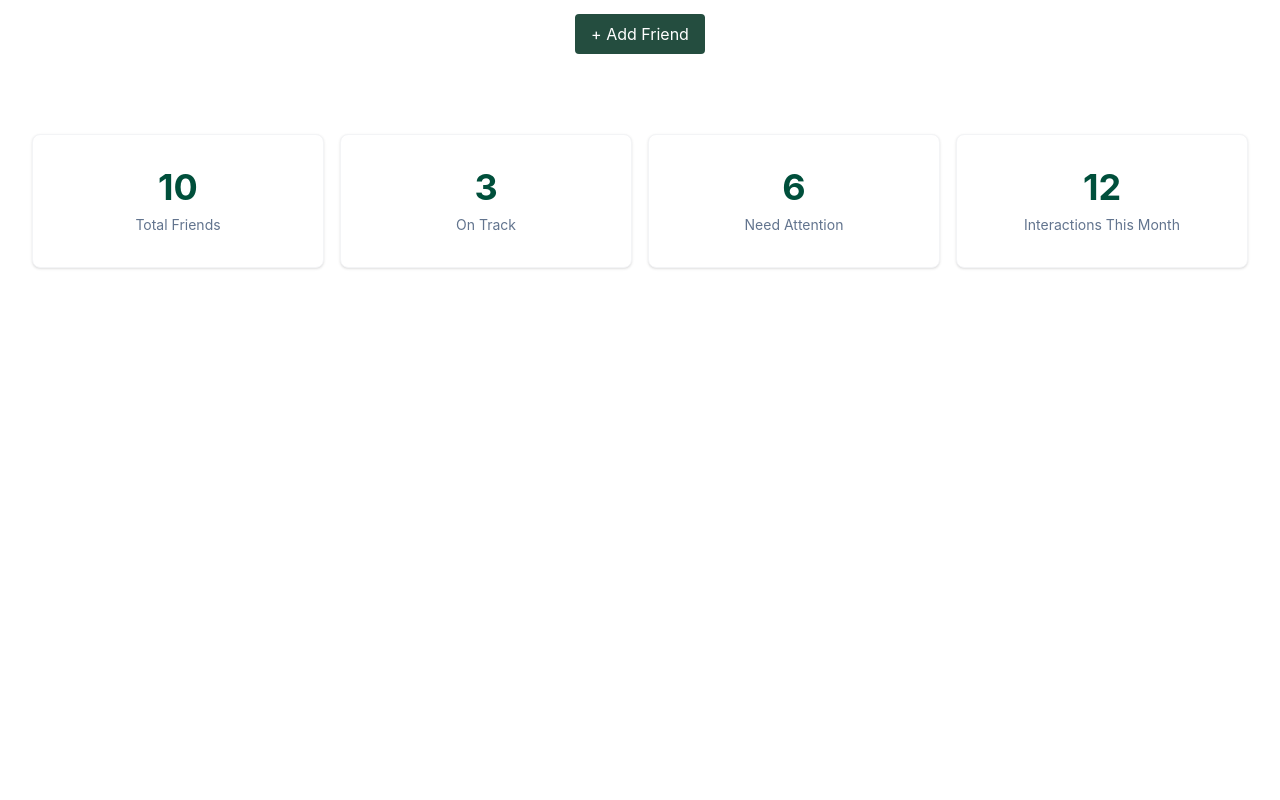
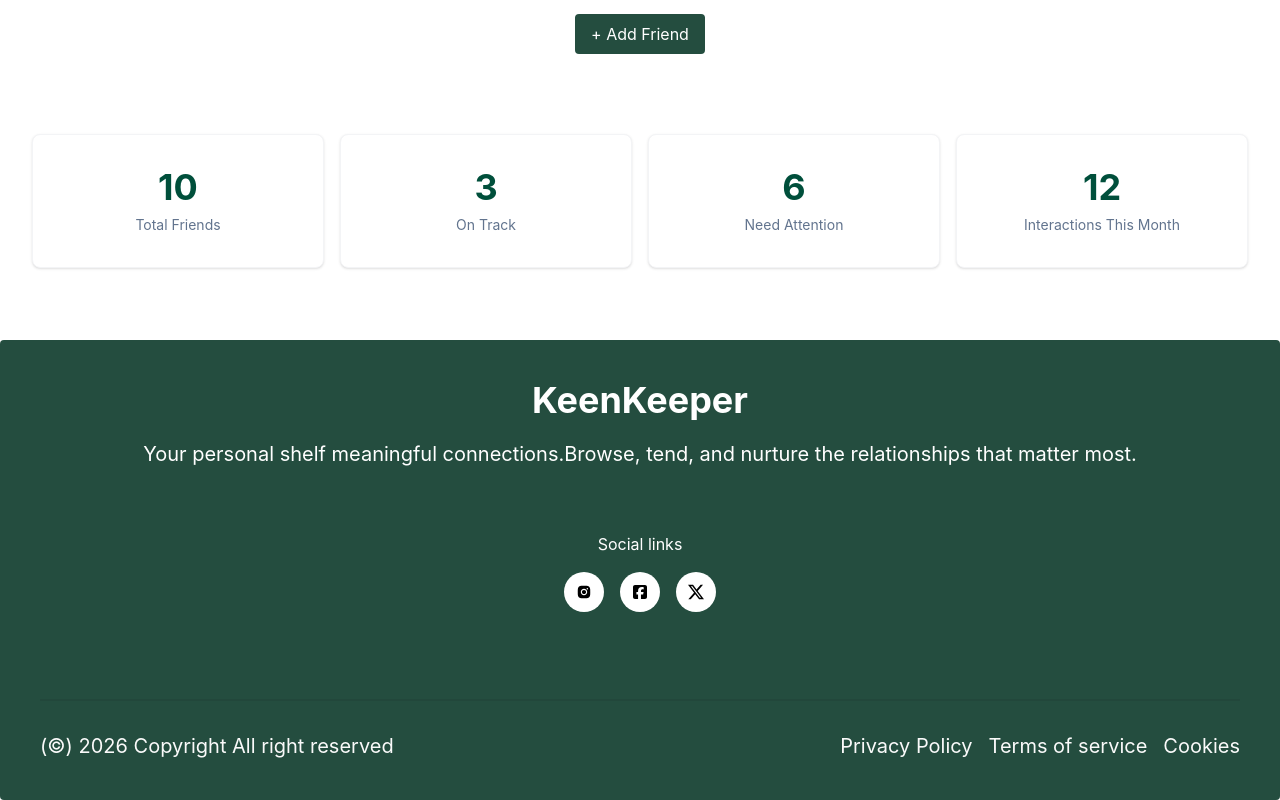
Before and after one commit to shahrukmahmud7-hash/B13-A07-kinkeeper, a React (Vite) app: page / in a window 1280 px wide. Shown: the part 238-1038 px from the top of the page. Before the commit the page ends 800 px from the top, so only its background shows below. Built offline with nearby package versions, Linux system fonts and the light colour scheme.

Commit message:
footer done

```diff
--- a/src/components/shared/Footer.jsx
+++ b/src/components/shared/Footer.jsx
@@ -1,10 +1,62 @@
 import React from 'react';
+import { AiFillInstagram } from 'react-icons/ai';
+import { BsTwitterX } from 'react-icons/bs';
+import { FaSquareFacebook } from 'react-icons/fa6';
+
 
 const Footer = () => {
     return (
-        <div>
+      <footer className="
+      bg-[#244D3F] text-white rounded p-10">
+  <div className='space-y-5 text-center '>
+    <h2 className='font-bold text-4xl text-white'>KeenKeeper</h2>
+     <p className='text-semibold text-xl text-white'>Your personal shelf meaningful connections.Browse, tend, and nurture the relationships that matter most.  </p>
+  </div>
+  <div>
+    <div className=" space-y-4 mt-16">
+       <div>
+        <p className='text-center'>Social links</p>
+       </div>
+       {/* icons */}
+        <ul >
+              <div className="flex justify-center items-center gap-4">
+                <div className='rounded-full w-10 h-10 bg-white'>
 
-        </div>
+                 <AiFillInstagram className='h-10 w-10 p-3 text-black ' />
+               </div>
+
+               <div className='rounded-full w-10 h-10 bg-white '>
+
+                <FaSquareFacebook className='h-10 w-10 p-3 text-black ' />
+               </div>
+
+                <div className='rounded-full w-10 h-10 bg-white '>
+                <BsTwitterX  className='h-10 w-10 p-3 text-black ' />
+               </div>
+
+              </div>
+            </ul>
+    </div>
+  </div>
+
+   <div className='mt-20'>
+
+     <div className="divider opacity-100"></div>
+  <div className='flex justify-between mt-6'>
+
+
+    <div>
+        <p className='text-[#FAFAFA] font-normal text-xl'>(©) 2026 Copyright All right reserved</p>
+    </div>
+    <div className='flex text-[#FAFAFA] font-normal text-xl gap-4'>
+        <p>Privacy Policy</p>
+        <p>Terms of service</p>
+        <p>Cookies</p>
+    </div>
+  </div>
+   </div>
+
+</footer>
     );
 };
 
```
